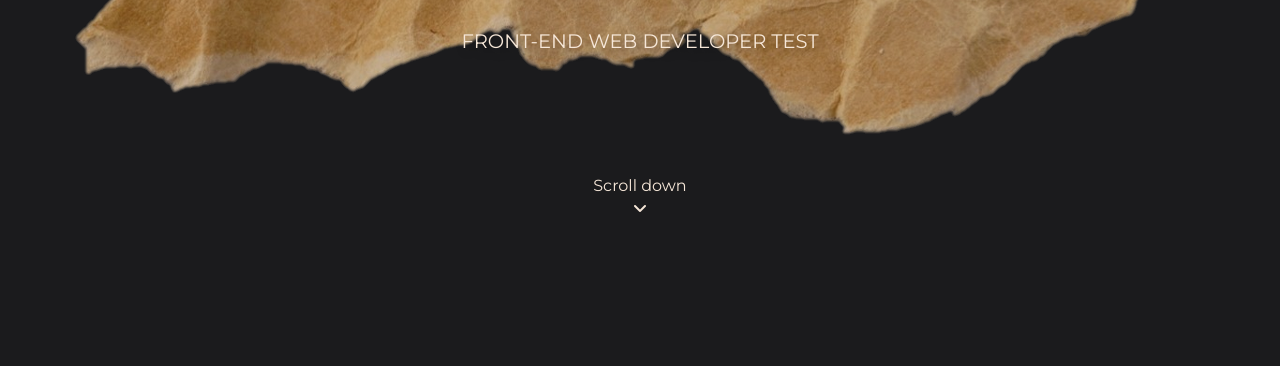
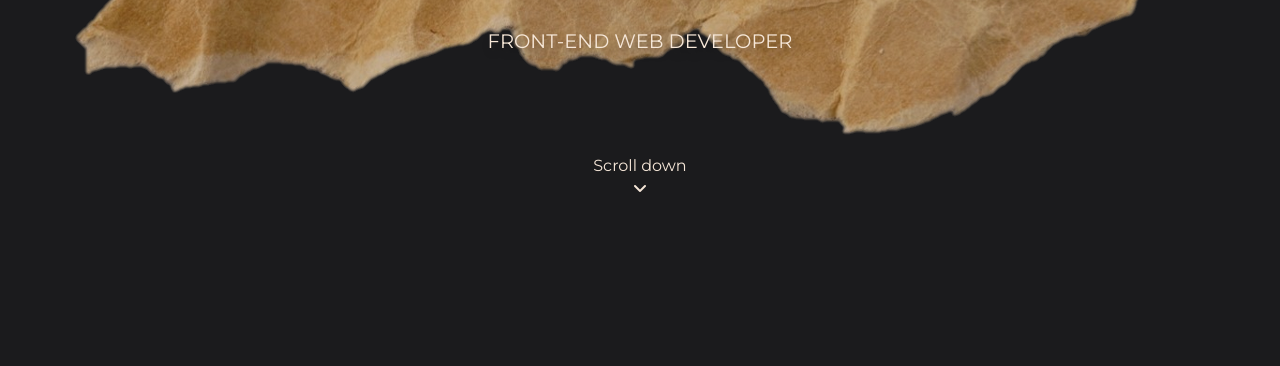
Before and after one commit to Connie9584/Front-end-Portfolio, a plain HTML site: page index.html in a window 1280 px wide. Shown: the part 413-779 px from the top of the page. Drawn offline with Linux system fonts and the light colour scheme; files that its build step writes are made by us from their sources.

Commit message:
'Scroll down' container moved higher

```diff
--- a/css/style.css
+++ b/css/style.css
@@ -116,7 +116,7 @@ div.ScrollDownContainer {
     display:flex;
     align-items:center;
     flex-direction:column;
-    padding-top:125px;
+    padding-top:105px;
 
 
 }
--- a/index.html
+++ b/index.html
@@ -26,15 +26,16 @@
     <div class="BackgroundImage"><img src="images\PaperTexture.png"></div>
     <div class="TitleContainer">
         <h1>Connie Yu</h1>
-        <h2>FRONT-END WEB DEVELOPER TEST</h2>
+        <h2>FRONT-END WEB DEVELOPER</h2>
     </div>
 
     <div class="ScrollDownContainer">
         <div class="ScrollDownTextContainer">
             Scroll down
         </div>
-    <div class="DownArrowContainer">
-        <i class="fa-solid fa-angle-down"></i>
+        <div class="DownArrowContainer">
+            <i class="fa-solid fa-angle-down"></i>
+        </div>
     </div>
 
 
```
